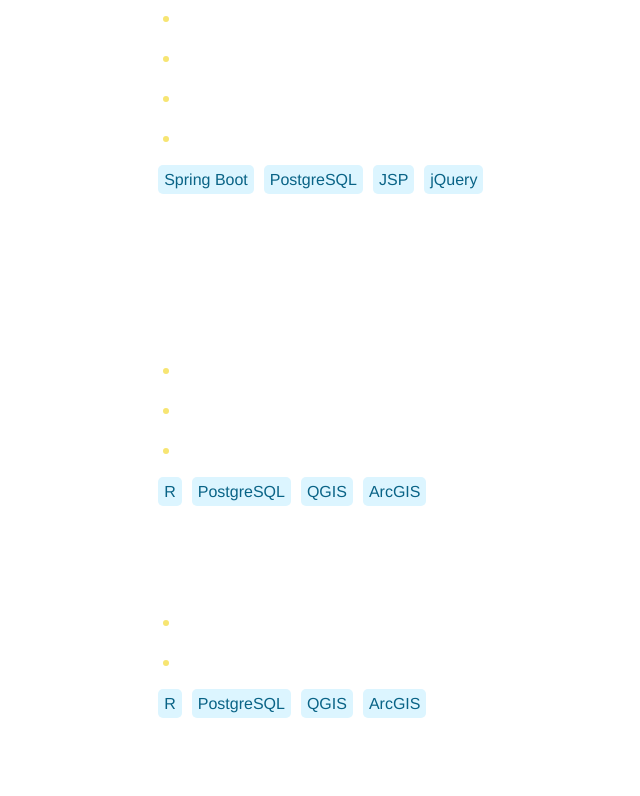
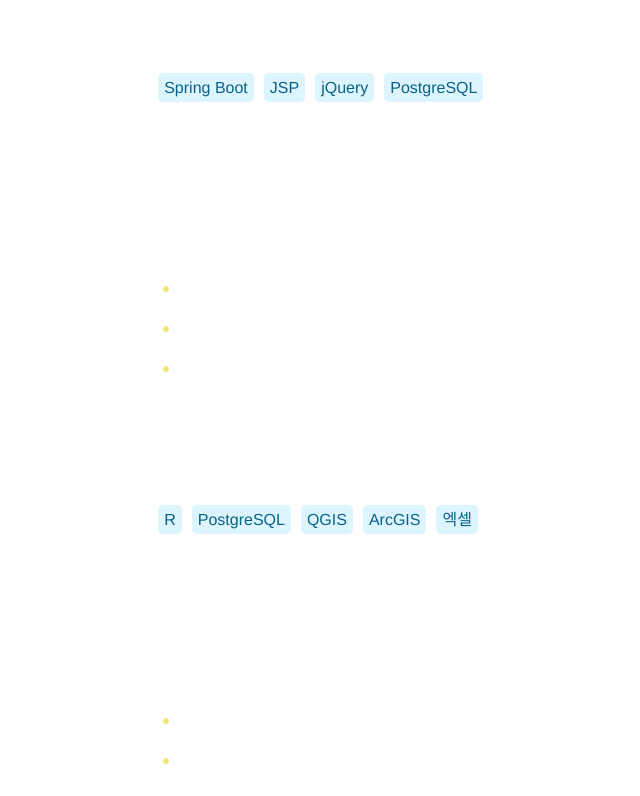
Before and after one commit to myk0907/vue-board, a Vue app: page /portfolio in a window 1280 px wide. Shown: the part 1635-2431 px from the top of the page, without its empty margins (121-761 px from the left). Built offline with nearby package versions, Linux system fonts and the light colour scheme.

Commit message:
경력 컴포넌트 분리

```diff
--- a/src/views/PortfolioMain.vue
+++ b/src/views/PortfolioMain.vue
@@ -9,138 +9,95 @@
     <div>
       <div class="contents-bg-black">
         <div class="header_2"><img src="../assets/svg/books.svg"> 경력</div>
-        <div>
-          <div class="group_row" style="text-align: right; width: 17%; margin-right: 30px;">
-            <span class="header_3">알고그랩</span>(풀스택서비스팀/사원)<br>
-            <span class="contents_desc-bg-black">&nbsp;2022.10 ~ 2024.09</span>
-          </div>
-          <div class="group_row" style="width: 75%;">
-            <div class="mb-5">
-              <span style="font-weight: bold;">data-lake 솔루션 개발</span><span class="contents_desc-bg-black">&nbsp;2024.07 ~ 2024.08(2개월)</span>
-              <div>
-                데이터 관리 시스템을 통한 사용자의 대시보드(텍스트박스, 시각화) 서비스 개발
-              </div>
-              <div>
-                <li>텍스트박스, 그래프 등 대시보드 기능 및 REST API 개발</li>
-              </div>
-              <div class="lang_container">
-                <span>React</span>
-                <span>Next.js</span>
-                <span>Spring Boot</span>
-                <span>PostgreSQL</span>
-              </div>
-            </div>
+        <CareerItem
+          companyName="알고그랩"
+          roleName="풀스택서비스팀/사원"
+          periodOfEmployment="2022.10 ~ 2024.09"
+          :projectInfos="[
+            {projectName: 'Data-lake 솔루션 개발',
+              projectDuration: '2024.07 ~ 2024.08(2개월)',
+              primaryRole: '풀스택 담당',
+              taskSummary: '웹 페이지 기능 개발 및 REST API 개발',
+              techStacks: ['React', 'Next.js', 'Spring Boot', 'PostgreSQL'],
+              devCount: '5명',
+              mainTasks: ['데이터 관리 시스템 내 드래그 앤 드롭 대시보드(텍스트 박스, 시각화) 생성, 편집 기능 개발']},
 
-            <div class="mb-5">
-              <span style="font-weight: bold;">SportsAI 통합훈련 관리 플랫폼</span><span class="contents_desc-bg-black">&nbsp;2024.01 ~ 2024.07(7개월)</span>
-              <div>
-                선수 관리 시스템을 통해 패럴림픽 국가 대표 선수들의 기본정보, 경기결과 등 관리할 수 있는 서비스 개발
-              </div>
-              <li>경기결과 관리 기능 및 REST API 개발</li>
-              <li>체력일지 관리 및 대시보드 표출 기능 및 REST API 개발</li>
-              <div class="lang_container">
-                <span>Vue</span>
-                <span>Node.js</span>
-                <span>Spring Boot</span>
-                <span>PostgreSQL</span>
-              </div>
-            </div>
+            {projectName: 'SportsAI 통합훈련 관리 플랫폼',
+            projectDuration: '2024.01 ~ 2024.07(7개월)',
+            primaryRole: '풀스택 담당',
+            taskSummary: '패럴림픽 국가 대표 선수 관리 시스템 개발',
+            techStacks: ['Vue', 'Node.js', 'Spring Boot', 'PostgreSQL'],
+            devCount: '4명',
+            mainTasks: [
+              '선수 기본정보, 경기결과 등 관리자 페이지 기능 개발',
+              '선수 대시보드 페이지 기능 개발',
+              '화면 기획, 화면 설계서 작성'
+            ]},
 
-            <div class="mb-5">
-              <span style="font-weight: bold;">Data-lake 솔루션 개발</span><span class="contents_desc-bg-black">&nbsp;2023.10 ~ 2023.12(3개월)</span>
-              <div>
-                데이터 관리 시스템을 통한 사용자의 데이터 적재, 전처리, query editor, 사용자 그룹 생성 등 front-end개발
-              </div>
-              <li>쿼리 에디터 front-end 개발</li>
-              <li>데이터 저장소 front-end 개발</li>
-              <div class="lang_container">
-                <span>React</span>
-              </div>
-            </div>
+            {projectName: 'Data-lake 솔루션 개발',
+            projectDuration: '2023.10 ~ 2023.12(3개월)',
+            primaryRole: 'Front-end 담당',
+            taskSummary: '웹 페이지 기능 개발',
+            techStacks: ['React', 'Next.js', 'Spring Boot', 'PostgreSQL'],
+            devCount: '3명(front-end), 3명(front-end), 2명(python), 1명(publisher)',
+            mainTasks: [
+              '데이터 적재, 전처리, query editor, 사용자 그룹 생성 페이지 개발',
+              '화면 기획, 화면 설계서, 테이블 정의서 작성',
+            ]},
 
-            <div class="mb-5">
-              <span style="font-weight: bold;">LLM 솔루션 개발</span><span class="contents_desc-bg-black">&nbsp;2023.07 ~ 2023.11(5개월)</span>
-              <div>
-                Spring 프레임워크 기반으로 개발된 웹사이트의 기존 코드 리팩토링 작업 및 기업 솔루션화 진행
-              </div>
-              <li>Spring Boot를 이용한 웹 솔루션 제작</li>
-              <li>데이터 마이그레이션 진행</li>
-              <li>Spring 프레임워크 기반으로 개발된 웹사이트의 기존 코드 리팩토링 작업 진행</li>
-              <div class="lang_container">
-                <span>Spring Boot</span>
-                <span>PostgreSQL</span>
-                <span>JSP</span>
-                <span>jQuery</span>
-              </div>
-            </div>
+            {projectName: 'LLM & Data Portal 솔루션 개발 동시 진행',
+            projectDuration: '2023.07 ~ 2023.11(5개월)',
+            primaryRole: '풀스택 담당',
+            taskSummary: '기존 코드 리팩토링 작업 및 기업 솔루션화 진행',
+            techStacks: ['Spring Boot', 'JSP', 'jQuery', 'PostgreSQL'],
+            devCount: '4명',
+            mainTasks: [
+              '데이터 적재, 전처리, query editor, 사용자 그룹 생성 페이지 개발',
+              '화면 기획, 화면 설계서, 테이블 정의서 작성',
+            ]},
 
-            <div class="mb-5">
-              <span style="font-weight: bold;">Data Portal 솔루션 개발</span><span class="contents_desc-bg-black">&nbsp;2023.07 ~ 2023.11(5개월)</span>
-              <div>
-                Spring 프레임워크 기반으로 개발된 웹사이트의 기존 코드 리팩토링 작업 및 기업 솔루션화 진행
-              </div>
-              <li>Spring Boot를 이용한 웹 솔루션 제작</li>
-              <li>Spring 프레임워크 기반으로 개발된 웹사이트의 기존 코드 리팩토링 작업 및 기업 솔루션화 진행</li>
-              <li>에러 수정 및 기능 개편과, 신규 페이지의 기능 추가 작업 진행</li>
-              <div class="lang_container">
-                <span>Spring Boot</span>
-                <span>PostgreSQL</span>
-                <span>JSP</span>
-                <span>jQuery</span>
-              </div>
-            </div>
+            {projectName: 'AutoML 1.5v 솔루션 개발',
+            projectDuration: '2022.10 ~ 2023.05(7개월)',
+            primaryRole: '풀스택 담당',
+            taskSummary: '기존 코드 리팩토링 작업 및 기업 솔루션화 진행, 신 기능 개발',
+            techStacks: ['Spring Boot', 'JSP', 'jQuery', 'PostgreSQL'],
+            devCount: '2명(풀스택), 2명(python)',
+            mainTasks: [
+              'Spring 프레임워크 기반으로 개발된 웹사이트의 기존 코드 리팩토링 작업 및 기업별 맞춤 솔루션화 진행',
+              '쿼리 개선 및 무한 스크롤 도입을 통한 속도 개선 작업 진행',
+              '화면 설계서, 테이블 정의서 작성',
+            ]},
+          ]"
+        />
+        <CareerItem
+          companyName="(주)환경과학기술"
+          roleName="해양사업부/대리"
+          periodOfEmployment="2017.05 ~ 2022.02"
+          :projectInfos="[
+            {projectName: '관할해역 해양정보 공동활용 구축 연구',
+            projectDuration: '2017.05 ~ 2022.02(4년 10개월)',
+            primaryRole: '자료 처리 담당',
+            taskSummary: '자료 수집 및 데이터베이스 적재',
+            techStacks: ['R', 'PostgreSQL', 'QGIS', 'ArcGIS', '엑셀'],
+            devCount: '4명',
+            mainTasks: [
+              '해외 및 국내 공공 포털을 이용한 해양 데이터 수집',
+              'R을 활용한 데이터 전처리 및 PostgreSQL DB에 적재',
+              '해양 시각화 페이지 기획 및 R shiny패키지를 이용한 Interactive web app 개발 (http://shiny.kesti.info/)'
+            ]},
 
-            <div class="mb-5">
-              <span style="font-weight: bold;">AutoML 솔루션 개발</span><span class="contents_desc-bg-black">&nbsp;2022.10 ~ 2023.05(7개월)</span>
-              <div>
-                Spring 프레임워크 기반으로 개발된 웹사이트의 기존 코드 리팩토링 작업 진행 및 데이터 전처리 REST API, 시각화 기능 개발
-              </div>
-              <li>Spring Boot를 이용한 웹 솔루션 제작</li>
-              <li>front-end, back-end </li>
-              <li>Spring 프레임워크 기반으로 개발된 웹사이트의 기존 코드 리팩토링 작업 및 기업 솔루션화 진행</li>
-              <li>에러 수정 및 기능 개편과, 신규 페이지의 기능 추가 작업 진행</li>
-              <li>Python과 FastAPI를 이용하여 통신한 데이터를 PostgreSQL DB에 저장 및 시각화</li>
-              <div class="lang_container">
-                <span>Spring Boot</span>
-                <span>PostgreSQL</span>
-                <span>JSP</span>
-                <span>jQuery</span>
-              </div>
-            </div>
-          </div>
-        </div>
-        <div style="margin-top: 40px;">
-          <div class="group_row" style="text-align: right; width: 17%; margin-right: 30px;">
-            <span class="header_3">(주)환경과학기술</span>(해양사업부/대리)<br>
-            <span class="contents_desc-bg-black">&nbsp;2017.5 ~ 2022.2</span>
-          </div>
-          <div class="group_row" style="width: 75%;">
-            <div class="mb-5">
-              <span style="font-weight: bold;">관할해역 해양정보 공동활용 구축 연구</span><span class="contents_desc-bg-black">&nbsp;2017.05 ~ 2022.02(4년 10개월)</span>
-              <li>해외 및 국내 공공 포털을 이용한 해양 데이터 수집</li>
-              <li>R을 활용한 데이터 전처리 및 PostgreSQL DB에 적재</li>
-              <li>해양 시각화 페이지 기획 및 R shiny패키지를 이용한 Interactive web app 개발</li>
-              <div class="lang_container">
-                <span>R</span>
-                <span>PostgreSQL</span>
-                <span>QGIS</span>
-                <span>ArcGIS</span>
-              </div>
-            </div>
-
-            <div class="mb-5">
-              <span style="font-weight: bold;">국내 블루카본 정보시스템 구축 및 평가관리기술 개발</span><span class="contents_desc-bg-black">&nbsp;2017.05~2022.02(4년 10개월)</span>
-              <li>블루카본 데이터 수집, 전처리 및 적재</li>
-              <li>QGIS/ArcGIS를 활용한 드론촬영 데이터 전처리 및 적재</li>
-              <div class="lang_container">
-                <span>R</span>
-                <span>PostgreSQL</span>
-                <span>QGIS</span>
-                <span>ArcGIS</span>
-              </div>
-            </div>
-          </div>
-        </div>
+            {projectName: '국내 블루카본 정보시스템 구축 및 평가관리기술 개발',
+            projectDuration: '22017.05~2022.02(4년 10개월)',
+            primaryRole: '자료 처리 담당',
+            taskSummary: '자료 수집 및 데이터베이스 적재',
+            techStacks: ['R', 'PostgreSQL', 'QGIS', 'ArcGIS'],
+            devCount: '4명',
+            mainTasks: [
+              '블루카본 데이터 수집, 전처리 및 적재',
+              'QGIS/ArcGIS를 활용한 드론촬영 데이터 전처리 및 적재',
+            ]},
+          ]"
+        />
       </div>
 
       <div class="contents-bg-black mb-5">
@@ -317,6 +274,7 @@
 
 <script>
 import AOS from "aos"
+import CareerItem from "./componentsItems/CareerItem.vue"
 import ConfirmModal from './componentsItems/ConfirmModal.vue'
 import CardComponent from './componentsItems/CardComponent.vue'
 import ModalAutoML from "./projectAbout/projectModal/ModalProjectAutoML.vue"
@@ -333,7 +291,8 @@
     ModalShop,
     ModalSealab,
     CardComponent,
-    ConfirmModal
+    ConfirmModal,
+    CareerItem
   },
   data() {
     return {
--- /dev/null
+++ b/src/views/componentsItems/CareerItem.vue
@@ -0,0 +1,76 @@
+<template>
+	<div class="group_row" style="text-align: right; width: 17%; margin-right: 30px;">
+		<span class="header_3">{{ companyName }}</span>({{ roleName }})<br>
+		<span class="contents_desc-bg-black">&nbsp;{{ periodOfEmployment }}</span>
+	</div>
+	<div class="group_row" style="width: 75%;">
+		<div v-for="(projectInfo, idx) in projectInfos" :key="idx" class="mb-5">
+			<span style="font-weight: bold;">{{ projectInfo.projectName }}</span><span class="contents_desc-bg-black">&nbsp;{{ projectInfo.projectDuration }}</span>
+			<!-- 기술 스택 -->
+			<div class="lang_container">
+				<span v-for="(techStack, idx) in projectInfo.techStacks" :key="idx">{{ techStack }} </span>
+			</div>
+			<!-- 주요 업무 -->
+			<div>
+				- 주요 업무: {{ projectInfo.primaryRole }}
+			</div>
+			<!-- 담당 역할 -->
+			<div>
+				- 담당 역할: {{ projectInfo.taskSummary }}
+			</div>
+			<!-- 개발 인원 -->
+			<div>
+				- 개발 인원: {{ projectInfo.devCount }}
+			</div>
+			<div>
+				<!-- 상세내역 -->
+				- 상세내역
+				<li v-for="(mainTask, idx) in projectInfo.mainTasks" :key="idx">
+					{{ mainTask }}
+				</li>
+			</div>
+
+		</div>
+	</div>
+
+
+</template>
+
+
+<script>
+export default {
+  props: {
+    companyName: {
+      type: String,
+      required: true, // 회사 이름은 필수 입력으로 가정
+    },
+    roleName: {
+      type: String,
+      required: true, // 역할 이름도 필수 입력으로 가정
+			default: ""
+    },
+    periodOfEmployment: {
+      type: String,
+			default: ""
+    },
+    // projectInfos: {
+    //   type: Object,
+    //   default: () => {
+		// 		return {
+		// 			projectDuration: String,
+		// 			projectName: String,
+		// 			primaryRole: String,
+		// 			techStacks: Object,
+		// 			taskSummary: String,
+		// 			devCount: String,
+		// 			mainTasks: Object,
+		// 		}
+		// 	},
+    // },
+		projectInfos: {
+      type: Array,
+      default: () => [],
+    },
+  },
+};
+</script>
```
